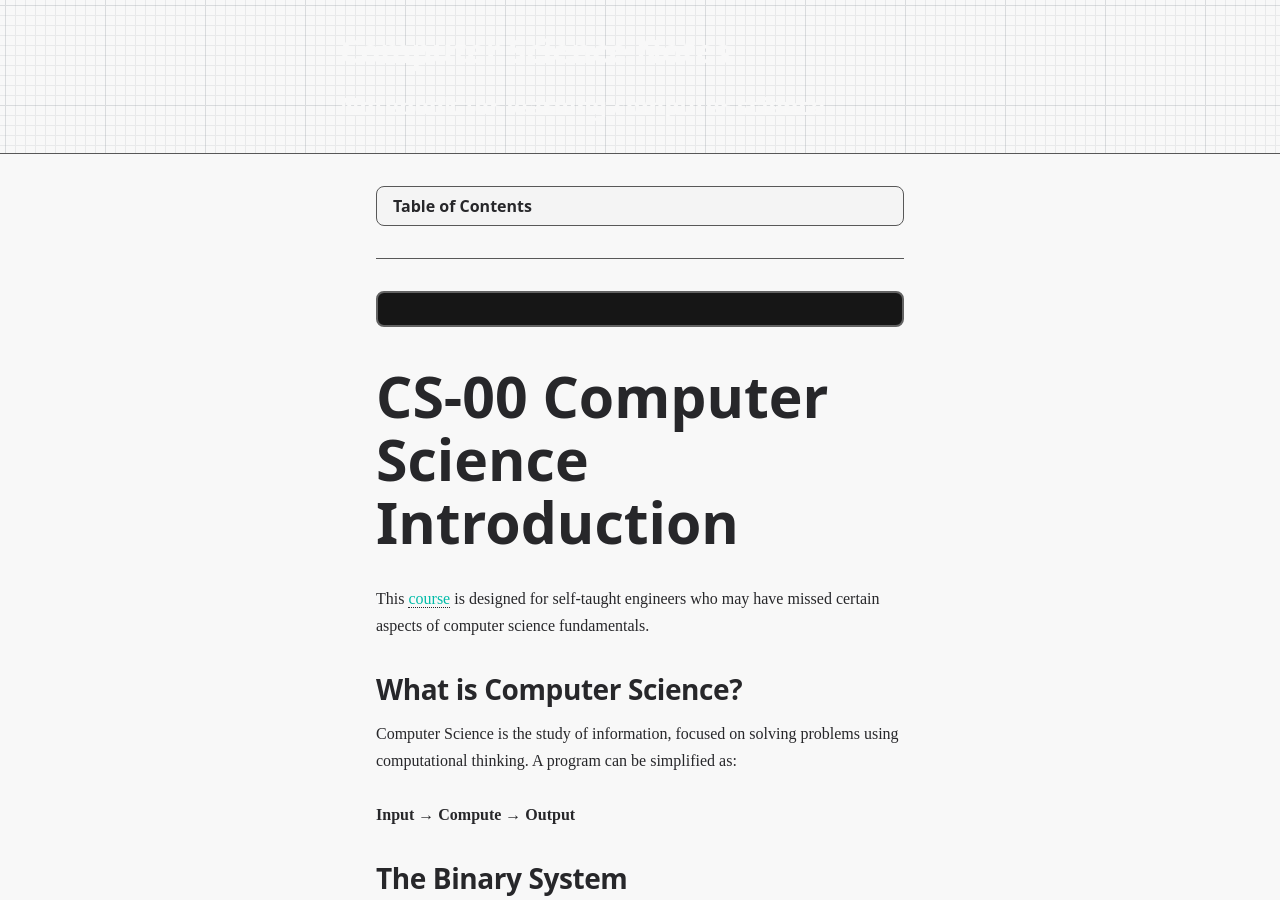
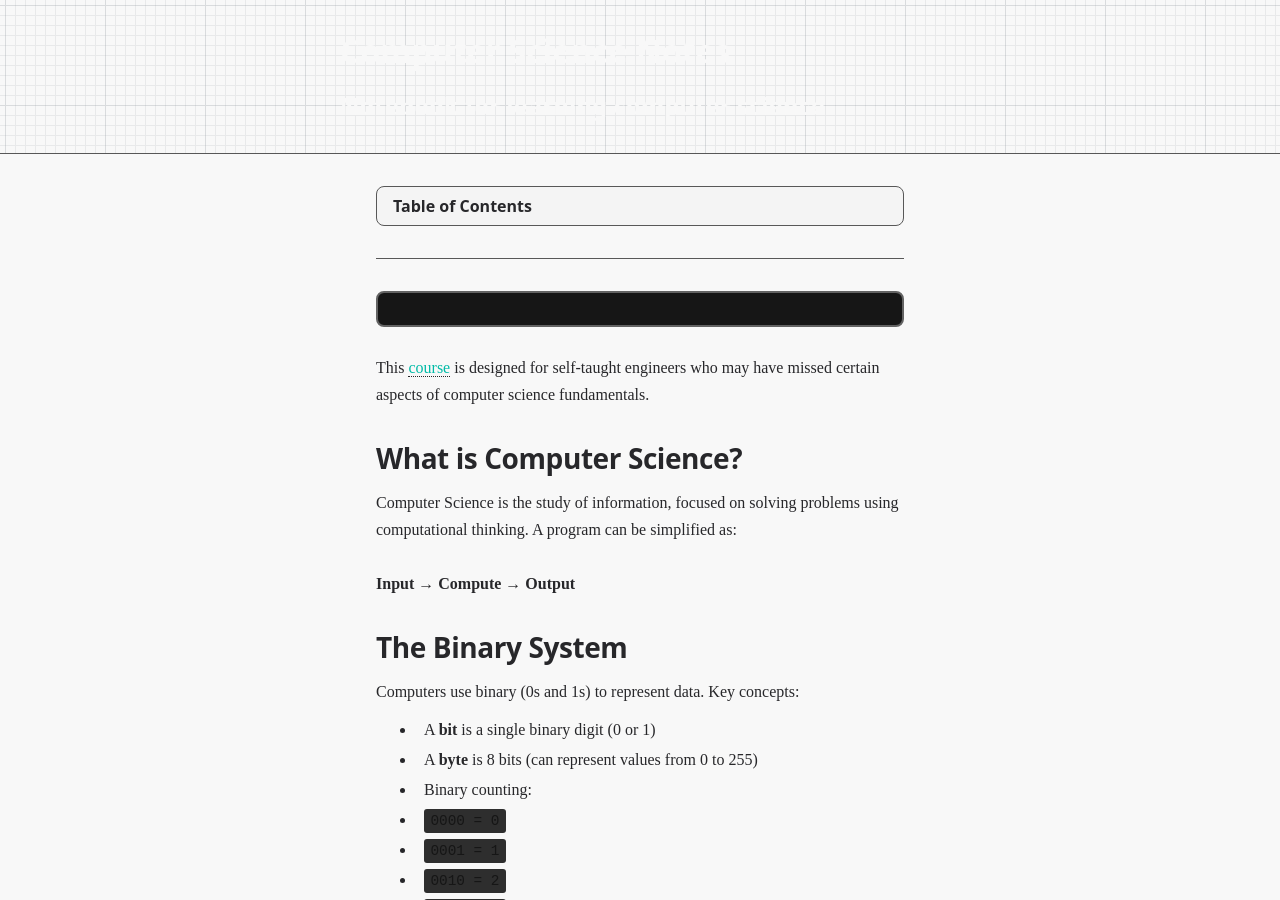
Before and after one commit to maclong9/comp-sci, a Jekyll site: the page built from docs/index.md, in a window 1280 px wide and 900 px high. Built offline with Jekyll 4.4.1, drawn with Linux system fonts in a browser that asks for light colours; our own code applies the rules of GitHub Pages for plain Markdown files.

Commit message:
Deploy documentation from a4c652aa5136d7723aed547fba7620a7a71b87b9

````diff
--- a/docs/index.md
+++ b/docs/index.md
@@ -20,7 +20,6 @@
 ```swift
 ```
 
-# CS-00 Computer Science Introduction
 
 This [course](https://teachyourselfcs.com/#programming) is designed for self-taught engineers who may have missed certain aspects of computer science fundamentals.
 
````
